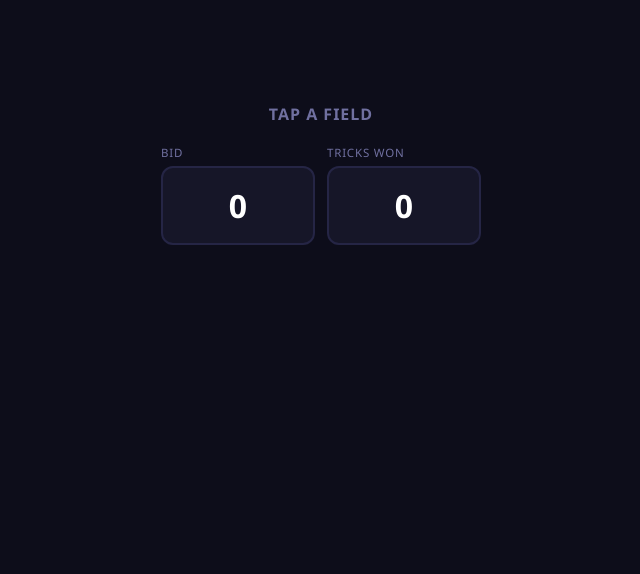
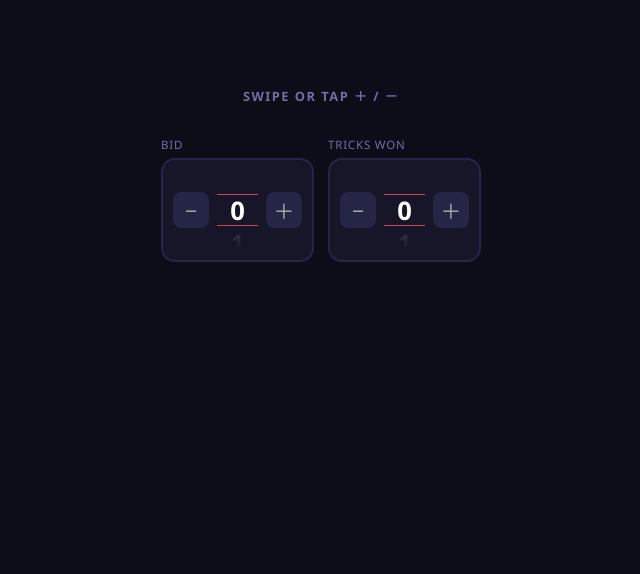
Before and after one commit to sathvik-85/spades-scorekeeper-app, a plain HTML site: page numpad-demo.html in a window 1280 px wide. Shown: the part 226-800 px from the top of the page, without its empty margins (319-959 px from the left). Drawn offline with Linux system fonts and the light colour scheme.

Commit message:
Update demo: vertical drum picker with haptic vibration

```diff
--- a/numpad-demo.html
+++ b/numpad-demo.html
@@ -3,7 +3,7 @@
 <head>
   <meta charset="UTF-8" />
   <meta name="viewport" content="width=device-width, initial-scale=1.0, maximum-scale=1.0" />
-  <title>Number Pad Demo</title>
+  <title>Input Demo</title>
   <style>
     *, *::before, *::after { box-sizing: border-box; margin: 0; padding: 0; }
 
@@ -17,237 +17,260 @@
       align-items: center;
       justify-content: center;
       padding: 24px;
-      gap: 20px;
+      gap: 32px;
     }
 
-    h2 { font-size: 1rem; color: #7070a0; text-transform: uppercase; letter-spacing: 1px; }
+    h2 { font-size: 0.8rem; color: #7070a0; text-transform: uppercase; letter-spacing: 1.5px; }
 
-    /* ── FIELD ── */
     .demo-fields {
       display: grid;
       grid-template-columns: 1fr 1fr;
-      gap: 12px;
+      gap: 14px;
       width: 100%;
       max-width: 320px;
     }
 
-    .field-group { display: flex; flex-direction: column; gap: 6px; }
+    .field-group { display: flex; flex-direction: column; gap: 6px; align-items: center; }
 
     .field-label {
       font-size: 0.72rem;
       text-transform: uppercase;
       letter-spacing: 0.8px;
       color: #7070a0;
+      align-self: flex-start;
     }
 
-    .num-field {
+    /* ── PICKER WIDGET ── */
+    .picker-widget {
+      display: flex;
+      align-items: center;
+      gap: 8px;
       background: #161628;
       border: 2px solid #252545;
-      border-radius: 12px;
-      padding: 16px;
-      text-align: center;
-      font-size: 2rem;
-      font-weight: 800;
-      color: #fff;
+      border-radius: 14px;
+      padding: 10px 10px;
+      width: 100%;
+      transition: border-color 0.15s;
+    }
+
+    .picker-widget.focused { border-color: #e94560; }
+
+    /* +/- buttons */
+    .pm-btn {
+      width: 36px;
+      height: 36px;
+      border-radius: 8px;
+      background: #252545;
+      border: none;
+      color: #aaa;
+      font-size: 1.3rem;
       cursor: pointer;
-      transition: border-color 0.15s;
-      user-select: none;
+      display: flex;
+      align-items: center;
+      justify-content: center;
+      flex-shrink: 0;
+      transition: background 0.1s, color 0.1s, transform 0.08s;
+      -webkit-tap-highlight-color: transparent;
+      font-family: inherit;
+    }
+
+    .pm-btn:active { background: #e94560; color: #fff; transform: scale(0.88); }
+
+    /* vertical drum */
+    .drum-wrap {
+      flex: 1;
+      height: 80px;
+      overflow: hidden;
+      position: relative;
+      cursor: grab;
+      touch-action: none;
       -webkit-tap-highlight-color: transparent;
     }
 
-    .num-field:active, .num-field.active { border-color: #e94560; color: #e94560; }
+    .drum-wrap:active { cursor: grabbing; }
 
-    /* ── NUMPAD OVERLAY ── */
-    .numpad-overlay {
-      display: none;
-      position: fixed;
-      inset: 0;
-      background: rgba(0,0,0,0.6);
-      z-index: 100;
-      align-items: flex-end;
-      justify-content: center;
+    /* fade top & bottom */
+    .drum-wrap::before,
+    .drum-wrap::after {
+      content: '';
+      position: absolute;
+      left: 0; right: 0;
+      height: 28px;
+      z-index: 2;
+      pointer-events: none;
     }
 
-    .numpad-overlay.open { display: flex; }
+    .drum-wrap::before { top: 0; background: linear-gradient(to bottom, #161628, transparent); }
+    .drum-wrap::after  { bottom: 0; background: linear-gradient(to top, #161628, transparent); }
 
-    .numpad-sheet {
-      background: #161628;
-      border-radius: 24px 24px 0 0;
-      border: 1px solid #252545;
-      border-bottom: none;
-      width: 100%;
-      max-width: 420px;
-      padding: 16px 16px 32px;
-      animation: slideUp 0.22s cubic-bezier(0.25, 0.46, 0.45, 0.94);
+    /* center highlight bar */
+    .drum-center {
+      position: absolute;
+      left: 0; right: 0;
+      top: 50%;
+      transform: translateY(-50%);
+      height: 32px;
+      border-top: 1px solid #e94560;
+      border-bottom: 1px solid #e94560;
+      pointer-events: none;
+      z-index: 1;
     }
 
-    @keyframes slideUp {
-      from { transform: translateY(100%); }
-      to   { transform: translateY(0); }
+    .drum-track {
+      display: flex;
+      flex-direction: column;
+      align-items: center;
+      will-change: transform;
     }
 
-    .numpad-handle {
-      width: 40px;
-      height: 4px;
-      background: #252545;
-      border-radius: 2px;
-      margin: 0 auto 16px;
+    .drum-item {
+      height: 32px;
+      display: flex;
+      align-items: center;
+      justify-content: center;
+      font-size: 1.4rem;
+      font-weight: 700;
+      color: #444466;
+      transition: color 0.15s, font-size 0.15s;
+      user-select: none;
+      width: 100%;
     }
 
-    .numpad-header {
-      display: flex;
-      align-items: center;
-      justify-content: space-between;
-      margin-bottom: 16px;
-      padding: 0 4px;
-    }
-
-    .numpad-title {
-      font-size: 0.8rem;
-      text-transform: uppercase;
-      letter-spacing: 1px;
-      color: #7070a0;
-    }
-
-    .numpad-display {
-      font-size: 2rem;
-      font-weight: 800;
-      color: #e94560;
-      min-width: 40px;
-      text-align: right;
-    }
-
-    .numpad-grid {
-      display: grid;
-      grid-template-columns: repeat(4, 1fr);
-      gap: 8px;
-    }
-
-    .np-btn {
-      background: #252545;
-      border: none;
-      border-radius: 12px;
+    .drum-item.active {
       color: #fff;
-      font-size: 1.3rem;
-      font-weight: 700;
-      height: 60px;
-      cursor: pointer;
-      transition: background 0.1s, transform 0.08s;
-      font-family: inherit;
-      -webkit-tap-highlight-color: transparent;
-    }
-
-    .np-btn:active { background: #353565; transform: scale(0.93); }
-
-    .np-btn.selected {
-      background: #e94560;
-      color: #fff;
-    }
-
-    .np-btn.confirm {
-      background: #e94560;
-      color: #fff;
-      font-size: 1rem;
-      letter-spacing: 0.5px;
-    }
-
-    .np-btn.confirm:active { background: #c73a52; }
-
-    .np-btn.nil-val {
-      background: #1a1a35;
-      color: #7070a0;
-      font-size: 0.75rem;
-      letter-spacing: 0.3px;
+      font-size: 1.6rem;
     }
   </style>
 </head>
 <body>
 
-<h2>Tap a field</h2>
+<h2>Swipe or tap ＋ / －</h2>
 
 <div class="demo-fields">
   <div class="field-group">
     <div class="field-label">Bid</div>
-    <div class="num-field" onclick="openPad('Bid', this)">0</div>
+    <div class="picker-widget" id="pw-bid">
+      <button class="pm-btn" data-target="bid" data-delta="-1">−</button>
+      <div class="drum-wrap" id="drum-bid">
+        <div class="drum-center"></div>
+        <div class="drum-track" id="track-bid"></div>
+      </div>
+      <button class="pm-btn" data-target="bid" data-delta="1">＋</button>
+    </div>
   </div>
   <div class="field-group">
     <div class="field-label">Tricks Won</div>
-    <div class="num-field" onclick="openPad('Tricks Won', this)">0</div>
-  </div>
-</div>
-
-<!-- Numpad -->
-<div class="numpad-overlay" id="numpadOverlay" onclick="handleOverlayClick(event)">
-  <div class="numpad-sheet">
-    <div class="numpad-handle"></div>
-    <div class="numpad-header">
-      <span class="numpad-title" id="numpadTitle">Bid</span>
-      <span class="numpad-display" id="numpadDisplay">0</span>
+    <div class="picker-widget" id="pw-tricks">
+      <button class="pm-btn" data-target="tricks" data-delta="-1">−</button>
+      <div class="drum-wrap" id="drum-tricks">
+        <div class="drum-center"></div>
+        <div class="drum-track" id="track-tricks"></div>
+      </div>
+      <button class="pm-btn" data-target="tricks" data-delta="1">＋</button>
     </div>
-    <div class="numpad-grid" id="numpadGrid"></div>
   </div>
 </div>
 
 <script>
-  let activeField = null;
-  let selectedVal = 0;
+  const MAX = 13;
+  const ITEM_H = 32;
 
-  function buildGrid(current) {
-    const grid = document.getElementById('numpadGrid');
-    grid.innerHTML = '';
-    // 0–13 = 14 values, fill to 16 with Nil + Done
-    for (let i = 0; i <= 13; i++) {
-      const btn = document.createElement('button');
-      btn.className = 'np-btn' + (i === current ? ' selected' : '');
-      btn.textContent = i;
-      btn.onclick = () => selectVal(i);
-      grid.appendChild(btn);
-    }
-    // slot 14: Nil shortcut
-    const nilBtn = document.createElement('button');
-    nilBtn.className = 'np-btn nil-val';
-    nilBtn.textContent = 'Nil (0)';
-    nilBtn.onclick = () => selectVal(0);
-    grid.appendChild(nilBtn);
+  const drums = {
+    bid:    { value: 0, track: null, wrap: null, widget: null },
+    tricks: { value: 0, track: null, wrap: null, widget: null }
+  };
 
-    // slot 15: Done
-    const doneBtn = document.createElement('button');
-    doneBtn.className = 'np-btn confirm';
-    doneBtn.textContent = 'Done ✓';
-    doneBtn.onclick = confirm;
-    grid.appendChild(doneBtn);
+  function vibrate() {
+    if (navigator.vibrate) navigator.vibrate(18);
   }
 
-  function selectVal(v) {
-    selectedVal = v;
-    document.getElementById('numpadDisplay').textContent = v;
-    document.querySelectorAll('.np-btn').forEach(b => {
-      b.classList.toggle('selected', b.textContent == v && !b.classList.contains('nil-val') && !b.classList.contains('confirm'));
-    });
+  function buildDrum(key) {
+    const d = drums[key];
+    d.track  = document.getElementById('track-' + key);
+    d.wrap   = document.getElementById('drum-' + key);
+    d.widget = document.getElementById('pw-' + key);
+    d.track.innerHTML = '';
+
+    // padding items above and below so first/last can center
+    const pad = 2;
+    for (let i = -pad; i <= MAX + pad; i++) {
+      const el = document.createElement('div');
+      el.className = 'drum-item';
+      el.textContent = i < 0 ? '' : i > MAX ? '' : i;
+      d.track.appendChild(el);
+    }
+    d.pad = pad;
+    setDrumValue(key, d.value, false);
   }
 
-  function openPad(label, fieldEl) {
-    activeField = fieldEl;
-    selectedVal = parseInt(fieldEl.textContent) || 0;
-    document.getElementById('numpadTitle').textContent = label;
-    document.getElementById('numpadDisplay').textContent = selectedVal;
-    buildGrid(selectedVal);
-    document.getElementById('numpadOverlay').classList.add('open');
-    fieldEl.classList.add('active');
+  function setDrumValue(key, val, vib = true) {
+    const d = drums[key];
+    val = Math.max(0, Math.min(MAX, val));
+    d.value = val;
+
+    // center offset: wrap height / 2 - ITEM_H/2 - val * ITEM_H
+    const wrapH = d.wrap.clientHeight || 80;
+    const offset = (wrapH / 2) - (ITEM_H / 2) - (val + d.pad) * ITEM_H;
+    d.track.style.transition = vib ? 'transform 0.18s cubic-bezier(0.25,0.46,0.45,0.94)' : 'none';
+    d.track.style.transform  = `translateY(${offset}px)`;
+
+    // update active class
+    d.track.querySelectorAll('.drum-item').forEach((el, i) => {
+      el.classList.toggle('active', i === val + d.pad);
+    });
+
+    if (vib) vibrate();
   }
 
-  function confirm() {
-    if (activeField) {
-      activeField.textContent = selectedVal;
-      activeField.classList.remove('active');
+  // ── SWIPE LOGIC ──────────────────────────────────────────
+  function attachSwipe(key) {
+    const d = drums[key];
+    let startY = 0, lastY = 0, startVal = 0, dragging = false;
+
+    function onStart(e) {
+      dragging = true;
+      startY = lastY = e.touches ? e.touches[0].clientY : e.clientY;
+      startVal = d.value;
+      d.widget.classList.add('focused');
+      d.track.style.transition = 'none';
     }
-    document.getElementById('numpadOverlay').classList.remove('open');
-    activeField = null;
+
+    function onMove(e) {
+      if (!dragging) return;
+      e.preventDefault();
+      const y = e.touches ? e.touches[0].clientY : e.clientY;
+      const dy = startY - y;
+      const newVal = Math.round(startVal + dy / ITEM_H);
+      if (newVal !== d.value) setDrumValue(key, newVal);
+      lastY = y;
+    }
+
+    function onEnd() {
+      if (!dragging) return;
+      dragging = false;
+      d.widget.classList.remove('focused');
+      setDrumValue(key, d.value); // snap
+    }
+
+    d.wrap.addEventListener('touchstart',  onStart, { passive: true });
+    d.wrap.addEventListener('touchmove',   onMove,  { passive: false });
+    d.wrap.addEventListener('touchend',    onEnd);
+    d.wrap.addEventListener('mousedown',   onStart);
+    window.addEventListener('mousemove',   onMove);
+    window.addEventListener('mouseup',     onEnd);
   }
 
-  function handleOverlayClick(e) {
-    if (e.target === document.getElementById('numpadOverlay')) confirm();
-  }
+  // ── +/- BUTTONS ──────────────────────────────────────────
+  document.querySelectorAll('.pm-btn').forEach(btn => {
+    btn.addEventListener('click', () => {
+      const key   = btn.dataset.target;
+      const delta = parseInt(btn.dataset.delta);
+      setDrumValue(key, drums[key].value + delta);
+    });
+  });
+
+  // ── INIT ─────────────────────────────────────────────────
+  Object.keys(drums).forEach(k => { buildDrum(k); attachSwipe(k); });
 </script>
 </body>
 </html>
```
